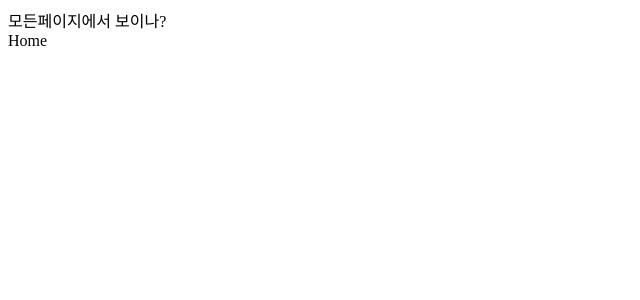
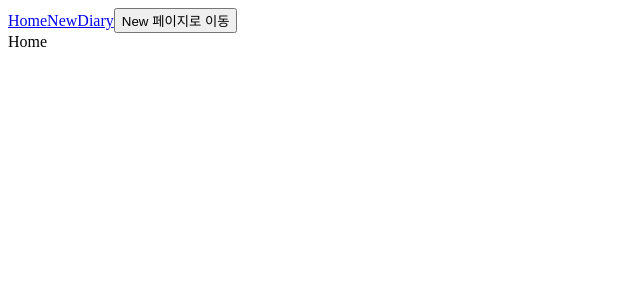
Before and after one commit to KOHYEONJEONG/ReactDiary, a React (Vite) app in the folder DiaryProject/: page / in a window 1280 px wide. Shown: the top 300 px of the page, without its empty margins (0-640 px from the left). Built offline with nearby package versions, Linux system fonts and the light colour scheme.

Commit message:
페이지 이동

```diff
--- a/DiaryProject/src/App.jsx
+++ b/DiaryProject/src/App.jsx
@@ -1,5 +1,5 @@
 import "./App.css";
-import { Routes, Route } from "react-router-dom";
+import { Routes, Route, Link, useNavigate } from "react-router-dom"; //Link 컴포넌트 = a태그
 import Diary from "./pages/Diary";
 import Home from "./pages/Home";
 import New from "./pages/New";
@@ -9,10 +9,28 @@
 // 2. "/new" : 새로운 일기를 작성하는 New 페이지
 // 3. "/diary" : 일기를 상세히 조회하는 Diary 페이지
 function App() {
+	const nav = useNavigate();
+
+	//이벤트 핸들러 함수 : 특정 조건에 따라 이동할 페이지가 다르다면 useNavigate  커스텀 훅을 사용하자.
+	const onClickButton = () => {
+		nav("/new");
+	};
 	return (
 		<>
 			{/* 전역으로 보일게 아니면 Routes 컴포넌트 외부에 배치는 적절하지 않다. */}
-			<div>모든페이지에서 보이나?</div>
+			<div>
+				{/*
+				Link 컴포넌트
+					SSR방식으로 페이지가 렌더링된다. 새로고침되지 않고 쾌적하고 빠르다.
+
+				a태그
+					a태그 사용하면 SSR방식으로 새로고침되는걸 알 수 있다.*/}
+				<Link to={"/"}>Home</Link>
+				<Link to={"/new"}>New</Link>
+				<Link to={"/diary"}>Diary</Link>
+
+				<button onClick={onClickButton}>New 페이지로 이동</button>
+			</div>
 			{/*  Routes 컴포넌트 안에는 Route 컴포넌트만 적을 수 있다.
 			path가 들어오면 아래 적힌
 			Route컴포넌트를 위에서부터 아래로 찾는다. */}
```
